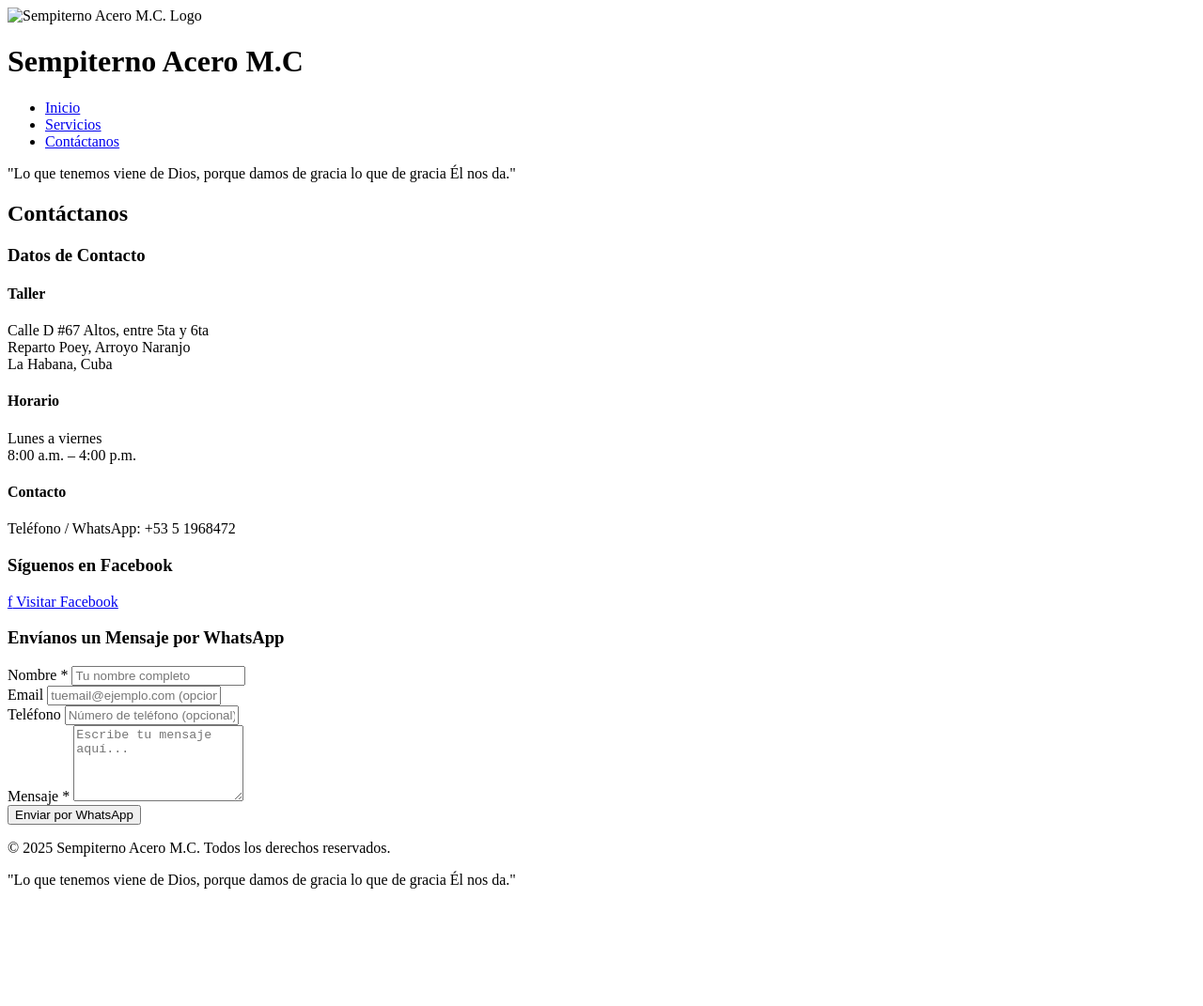
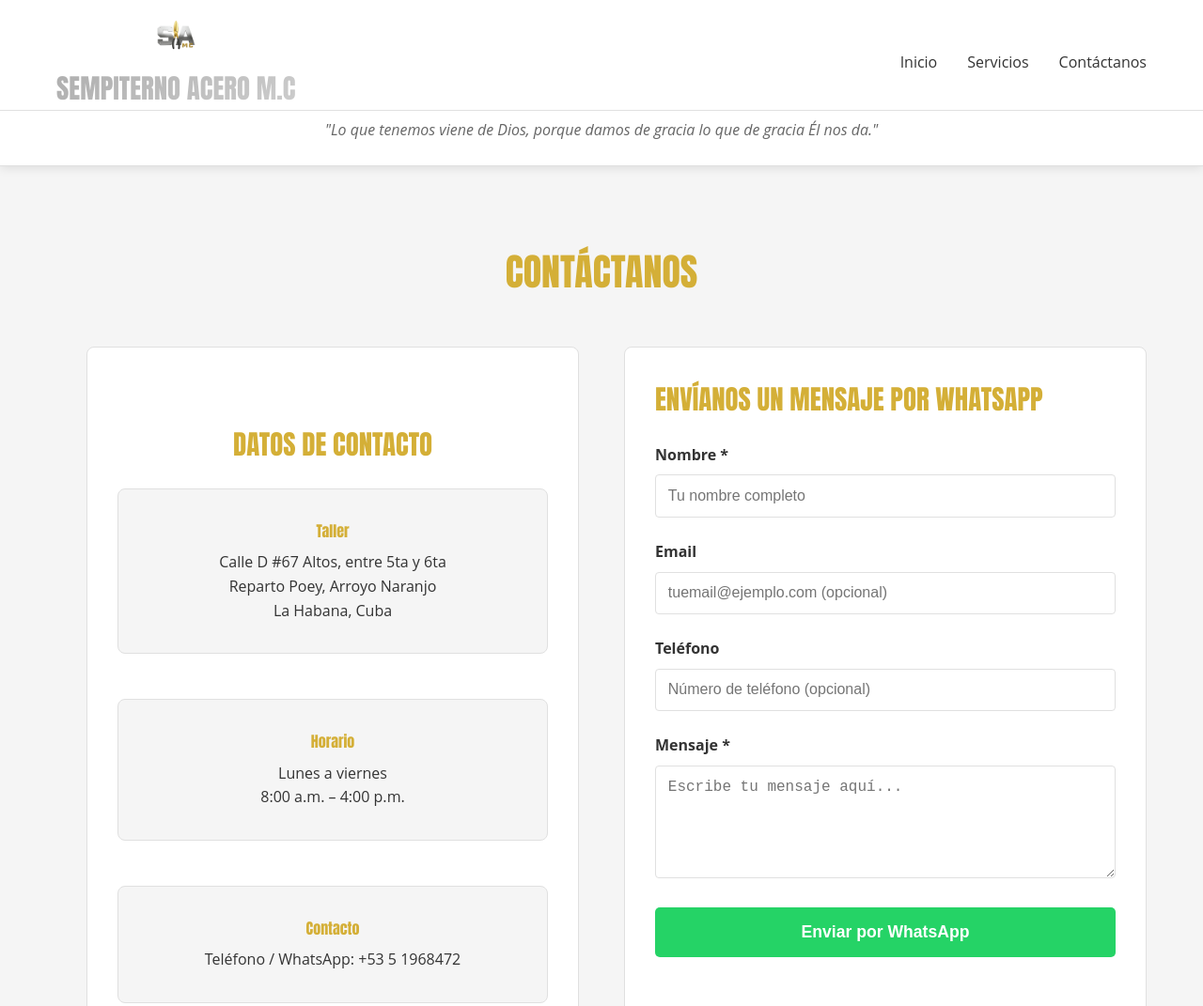
Before and after one commit to Marcos020912/Sempiterno-Acero-M.C., a plain HTML site: page html/contacto.html in a window 1280 px wide. Shown: the top 1071 px of the page at 94% size. Before the commit the page ends 962 px from the top, so only its background shows below. Drawn offline with Linux system fonts and the light colour scheme; the site is published under a folder, as on GitHub Pages, so addresses that start at the root find nothing.

Commit message:
agregando referencias 2

```diff
--- a/html/contacto.html
+++ b/html/contacto.html
@@ -5,8 +5,8 @@
     <meta charset="UTF-8">
     <meta name="viewport" content="width=device-width, initial-scale=1.0">
     <title>Contáctanos - Sempiterno Acero M.C.</title>
-    <link rel="stylesheet" href="/css/main.css">
-    <link rel="icon" type="image/x-icon" href="/assets/logo.png">
+    <link rel="stylesheet" href="../css/main.css">
+    <link rel="icon" type="image/x-icon" href="../assets/logo.png">
 </head>
 
 <body>
@@ -14,14 +14,14 @@
     <header class="main-header">
         <div class="container">
             <div class="logo-container">
-                <img src="/assets/logo.png" alt="Sempiterno Acero M.C. Logo" class="logo-img">
+                <img src="../assets/logo.png" alt="Sempiterno Acero M.C. Logo" class="logo-img">
                 <h1 class="company-name">Sempiterno Acero M.C</h1>
             </div>
             <nav>
                 <ul>
-                    <li><a href="/index.html">Inicio</a></li>
-                    <li><a href="/html/servicios.html">Servicios</a></li>
-                    <li><a href="/html/contacto.html">Contáctanos</a></li>
+                    <li><a href="../index.html">Inicio</a></li>
+                    <li><a href="../html/servicios.html">Servicios</a></li>
+                    <li><a href="../html/contacto.html">Contáctanos</a></li>
                 </ul>
             </nav>
             <div class="menu-toggle">
@@ -103,7 +103,7 @@
         </div>
     </footer>
 
-    <script src="/javascript/main.js"></script>
+    <script src="../javascript/main.js"></script>
     <script>
         function sendWhatsAppMessage() {
             // Get form values
```
Also changed, not shown: html/servicios.html (+7 -7 lines).
